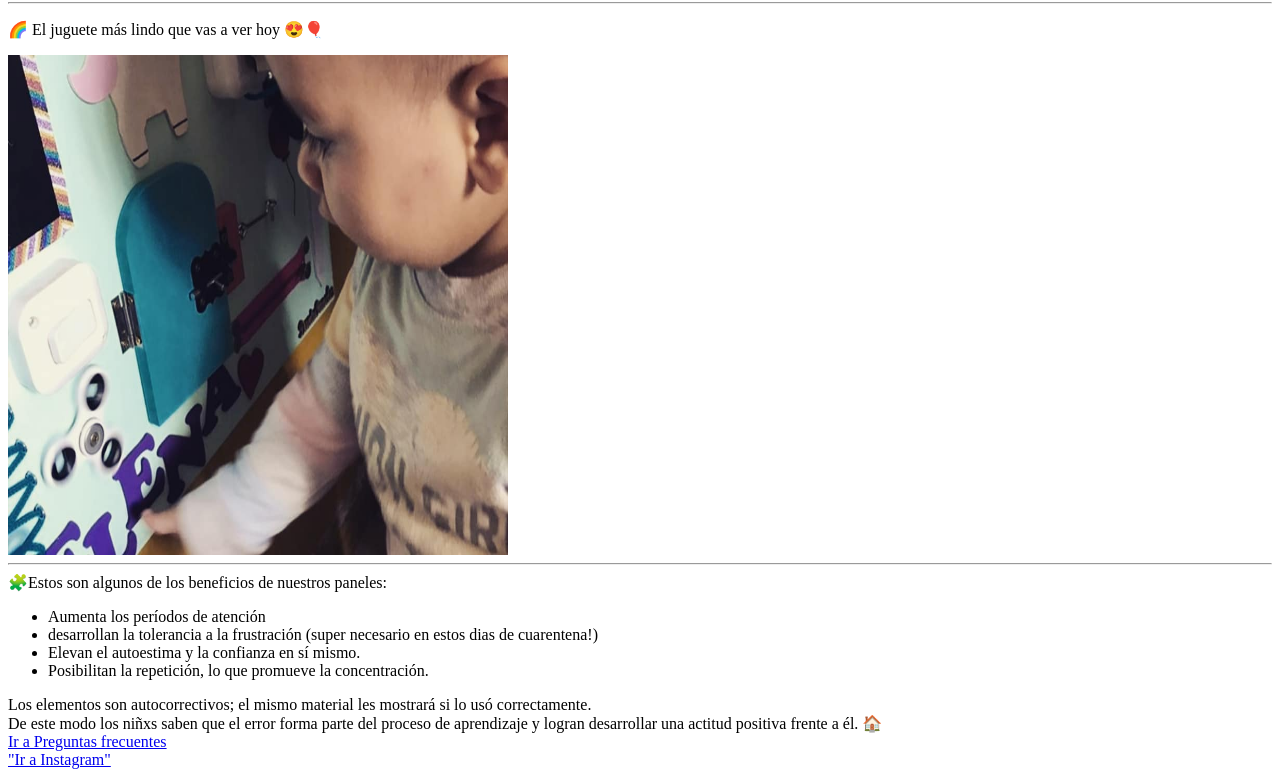
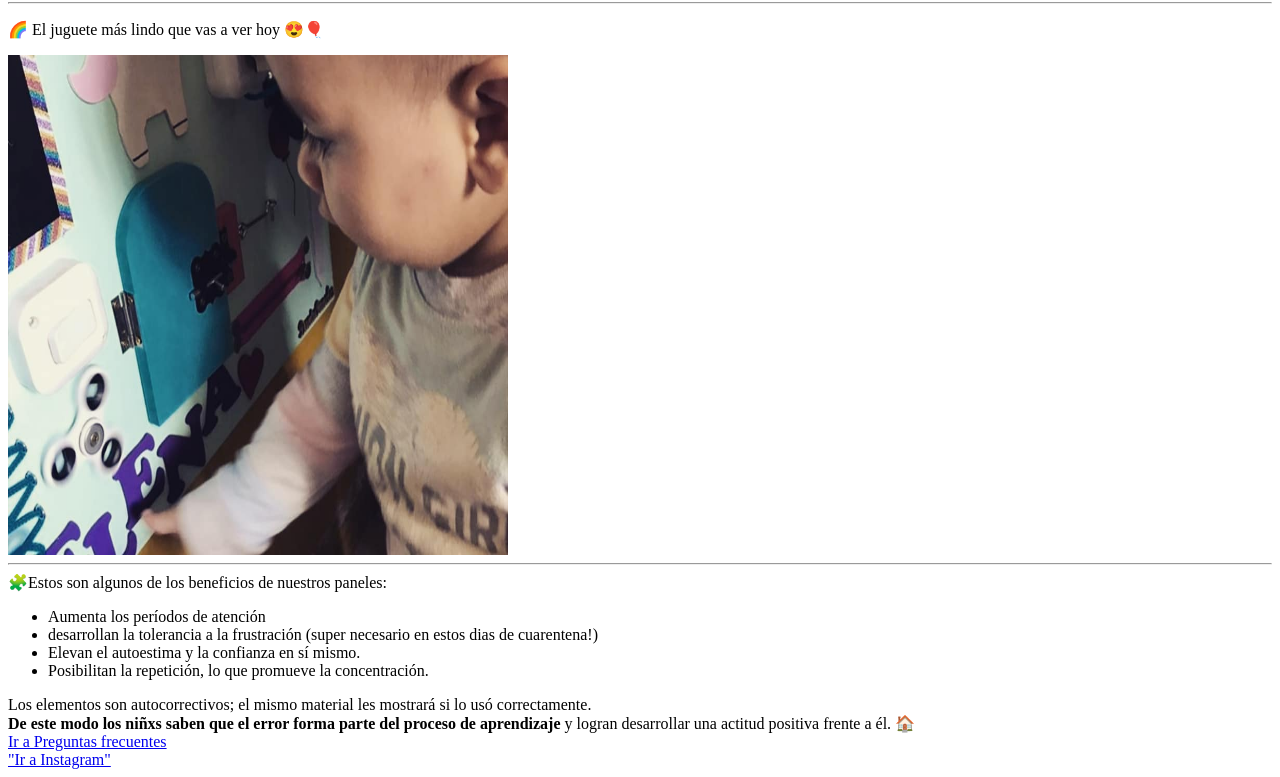
Before and after one commit to roreartes/primer-html, a plain HTML site: page index.html in a window 1280 px wide. Shown: the part 64-841 px from the top of the page. Drawn offline with Linux system fonts and the light colour scheme.

Commit message:
sumo cambios en el texto

```diff
--- a/index.html
+++ b/index.html
@@ -22,7 +22,7 @@
 </ul>
 
 <span>Los elementos son autocorrectivos; el mismo material les mostrará si lo usó correctamente. <br>
-    De este modo los niñxs saben que el error forma parte del proceso de aprendizaje
+    <strong>De este modo los niñxs saben que el error forma parte del proceso de aprendizaje</strong>
      y logran desarrollar una actitud positiva frente a él. 🏠</span>
     <br>
     <a href="preguntas-frecuentes.html">Ir a Preguntas frecuentes</a>
```
